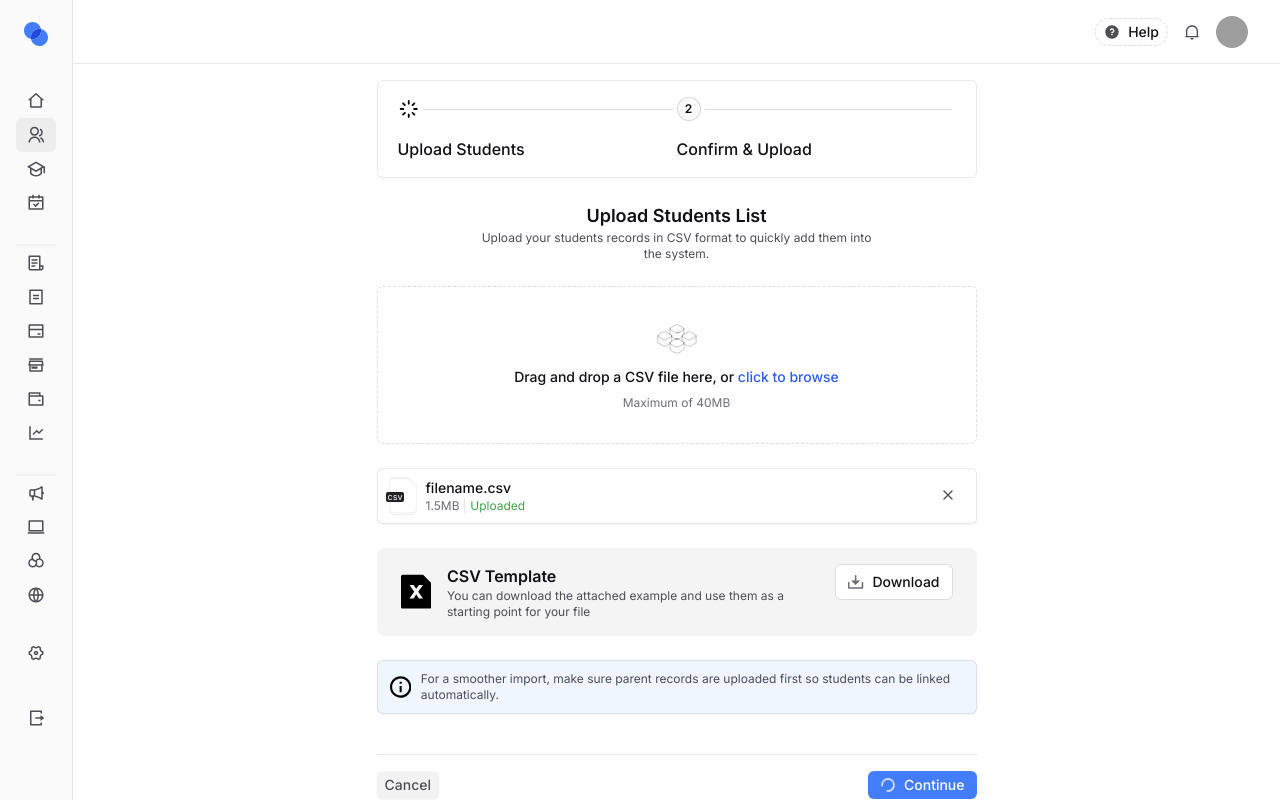
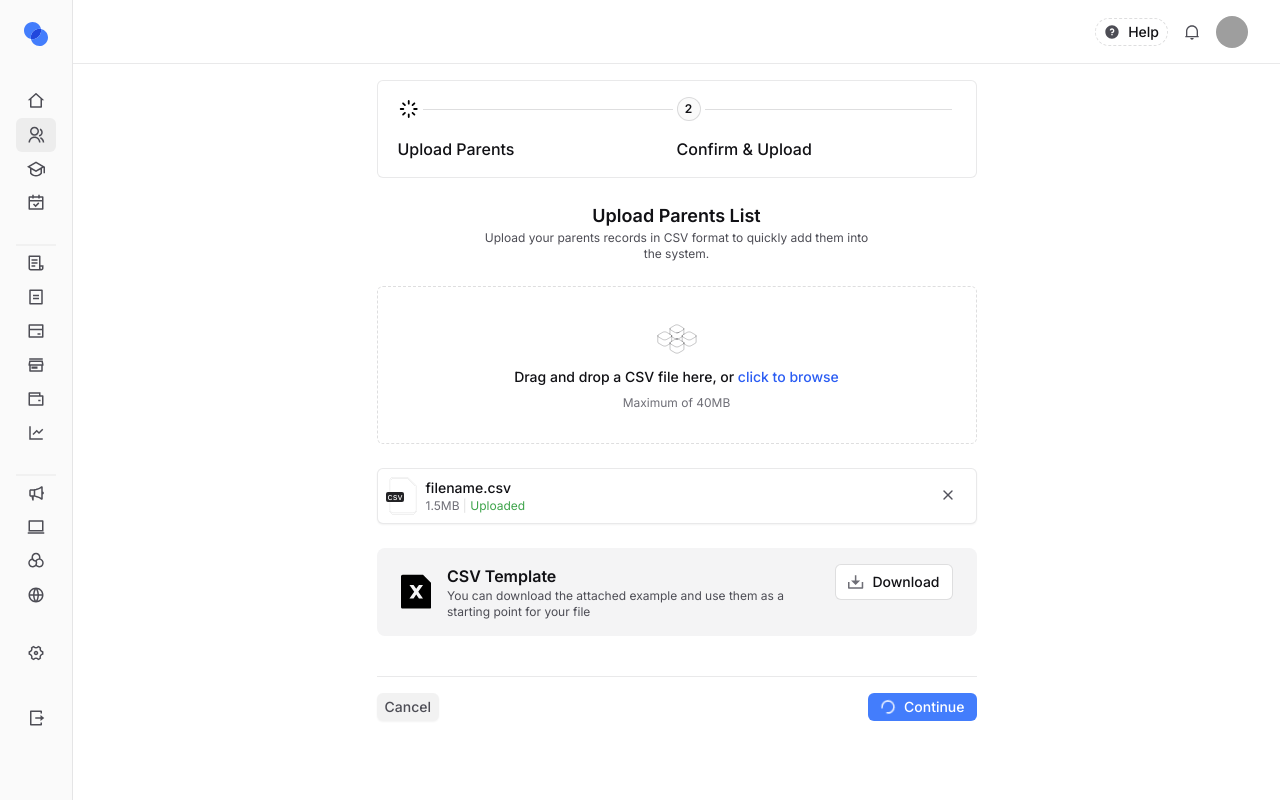
Before and after one commit to digenty/digenty-web, a Next.js app: page /student-and-parent-record/upload-parents in a window 1280 px wide. Built offline with nearby package versions, Linux system fonts and the light colour scheme; grey boxes are pictures that could not be loaded.

Commit message:
feat: implement parents import

```diff
--- a/src/app/(core)/student-and-parent-record/upload-parents/page.tsx
+++ b/src/app/(core)/student-and-parent-record/upload-parents/page.tsx
@@ -1,5 +1,5 @@
-import { StudentsUpload } from "@/components/StudentAndParent/BulkUpload";
+import { ParentsUpload } from "@/components/StudentAndParent/Parent/ParentsUpload";
 
 export default function page() {
-  return <StudentsUpload />;
+  return <ParentsUpload />;
 }
--- a/src/app/(core)/student-and-parent-record/upload-students/page.tsx
+++ b/src/app/(core)/student-and-parent-record/upload-students/page.tsx
@@ -1,4 +1,4 @@
-import { StudentsUpload } from "@/components/StudentAndParent/BulkUpload";
+import { StudentsUpload } from "@/components/StudentAndParent/StudentsUpload";
 
 export default function page() {
   return <StudentsUpload />;
--- /dev/null
+++ b/src/components/StudentAndParent/Parent/ParentsUpload.tsx
@@ -0,0 +1,62 @@
+"use client";
+import { useState } from "react";
+import { CSVUploadProgress } from "../BulkUpload/CSVUploadProgress";
+import { Step } from "../BulkUpload/types";
+import { CSVUpload } from "../BulkUpload/CSVUpload";
+import { Button } from "@/components/ui/button";
+import { Spinner } from "@/components/ui/spinner";
+import { useRouter } from "next/navigation";
+import { ConfirmUpload } from "../BulkUpload/ConfirmUpload";
+
+const steps: Step[] = [
+  { id: 1, label: "Upload Parents", completed: false },
+  { id: 2, label: "Confirm & Upload", completed: false },
+];
+
+export const ParentsUpload = () => {
+  const router = useRouter();
+  const [currentStep, setCurrentStep] = useState(1);
+  const [completedSteps, setCompletedSteps] = useState<number[]>([]);
+
+  const goToNext = () => {
+    // Check if the previous step is completed, then add step to completed steps array
+    setCompletedSteps(completedSteps => [...completedSteps, currentStep]);
+
+    if (currentStep < steps.length) {
+      setCurrentStep(currentStep + 1);
+    }
+  };
+
+  const handlePrevious = () => {
+    if (currentStep === steps.length) {
+      setCurrentStep(currentStep - 1);
+    } else {
+      router.back();
+    }
+  };
+
+  return (
+    <section className="flex flex-col items-center justify-center p-4">
+      <div className="w-full max-w-150 space-y-4 md:space-y-6">
+        <CSVUploadProgress currentStep={currentStep} steps={steps} className="w-full" completedSteps={completedSteps} />
+
+        {currentStep === steps.length ? <ConfirmUpload entity="Parents" /> : <CSVUpload entity="Parents" />}
+
+        <div className="border-border-default mt-10 flex w-full justify-between border-t py-4">
+          <Button
+            variant="outline"
+            onClick={handlePrevious}
+            className="bg-bg-state-soft! hover:bg-bg-state-soft! text-text-subtle hover:text-text-subtle h-7 border-none px-2 py-1 text-sm font-medium"
+          >
+            {currentStep === steps.length ? "Back" : "Cancel"}
+          </Button>
+
+          <Button onClick={goToNext} className="bg-bg-state-primary hover:bg-bg-state-primary-hover! text-text-white-default h-7 px-2 py-1">
+            {true && <Spinner />}
+            <span className="text-sm font-medium">{currentStep === steps.length ? "Confirm & Import" : "Continue"}</span>
+          </Button>
+        </div>
+      </div>
+    </section>
+  );
+};
--- a/src/components/StudentAndParent/index.tsx
+++ b/src/components/StudentAndParent/index.tsx
@@ -179,7 +179,7 @@ const StudentAndParentRecord = () => {
             </Button>
 
             <Button
-              onClick={() => router.push("student-and-parent-record/upload-students")}
+              onClick={() => router.push(`student-and-parent-record/upload-${activeTab === "Parents" ? "parents" : "students"}`)}
               className="bg-bg-state-secondary border-border-darker shadow-light hidden h-8 gap-2 rounded-md border px-2.5! md:flex"
             >
               <Import fill="var(--color-icon-default-muted)" className="size-[15px]" />
```
Also changed, not shown: src/components/StudentAndParent/StudentsUpload.tsx (renamed from src/components/StudentAndParent/BulkUpload/index.tsx, +4 -4 lines).
